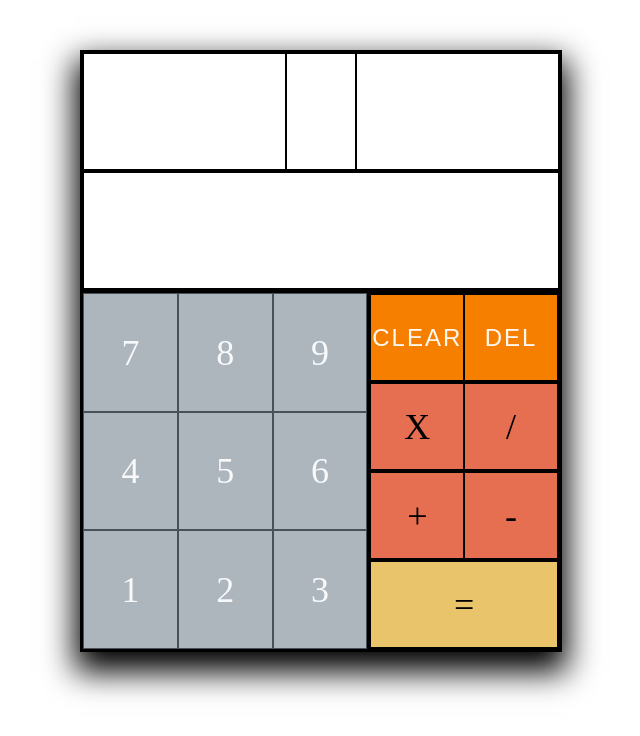
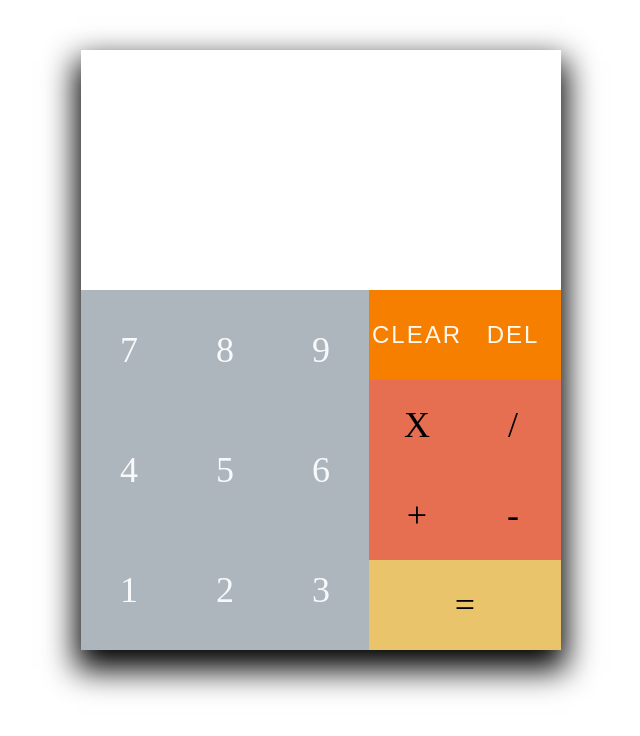
Before and after one commit to maratdev0210/calculator, a plain HTML site: page index.html in a window 1280 px wide. Shown: the whole page, without its empty margins (319-959 px from the left). Drawn offline with Linux system fonts and the light colour scheme.

Commit message:
improved the UI

```diff
--- a/styles/style.css
+++ b/styles/style.css
@@ -2,24 +2,21 @@
     width: 480px;
     height: 600px;
     margin: 50px auto;
-    border: solid 1px black;
     display: flex;
     flex-direction: column;
     box-shadow: 0px 15px 30px 5px;
 }
 
 .panel, .output {
-    border: inherit;
     flex: 2;
+    display: flex;
 }
 
 .panel {
     flex: 3;
-    display: flex;
 }
 
 .digits, .operators {
-    border: inherit;
     flex: 2;
 }
 
@@ -30,7 +27,6 @@
 }
 
 .digits > * {
-
     flex: 1;
     display: flex;
 }
@@ -41,14 +37,11 @@
 }
 
 .operators > * {
-    border: inherit;
     display: flex;
     flex: 1;
 }
 
 .digits > * span {
-    border: solid 1px black;
-    border-color: #495057;
     flex: 1;
     display: flex;
     justify-content: center;
@@ -59,7 +52,6 @@
 }
 
 .operators > * span {
-    border: inherit;
     flex: 1;
     display: flex;
     justify-content: center;
@@ -84,13 +76,11 @@
 }
 
 .output {
-    display: flex;
     flex-direction: column;
 }
 
 .output > * {
     flex: 1;
-    border: inherit;
     display: flex;
 }
 
@@ -99,7 +89,6 @@
 }
 
 .output .result span {
-    border: inherit;
     display: flex;
     justify-content: center;
     padding-top: 60px;
@@ -108,18 +97,10 @@
 }
 
 .output .expression {
-    display: flex;
     justify-content: space-around;
 }
 
-.output .first-value, .output .second-value {
-    flex: 3;
-    border: inherit;
+.output .first-value, .output .second-value, .output .operator {
+    flex: 1;
     font-size: 36px;
 }
-
-.output .operator {
-    flex: 1;
-    border: inherit;
-    font-size: 36px;
-}
```
